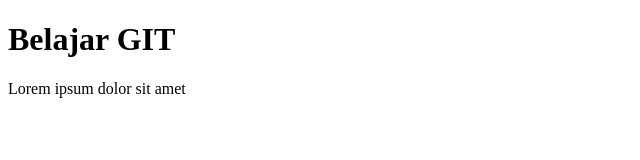
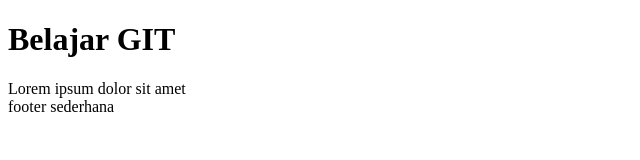
Before and after one commit to duckduckyy/Belajar-GIT, a plain HTML site: page index.html in a window 1280 px wide. Shown: the full height of the page, 0-640 px from the left. Drawn offline with Linux system fonts and the light colour scheme.

Commit message:
:Membuat Header dan Footer

```diff
--- a/index.html
+++ b/index.html
@@ -8,5 +8,6 @@
 <body>
     <h1>Belajar GIT</h1>
     <div>Lorem ipsum dolor sit amet</div>
+    <footer>footer sederhana</footer>
 </body>
 </html>
```
